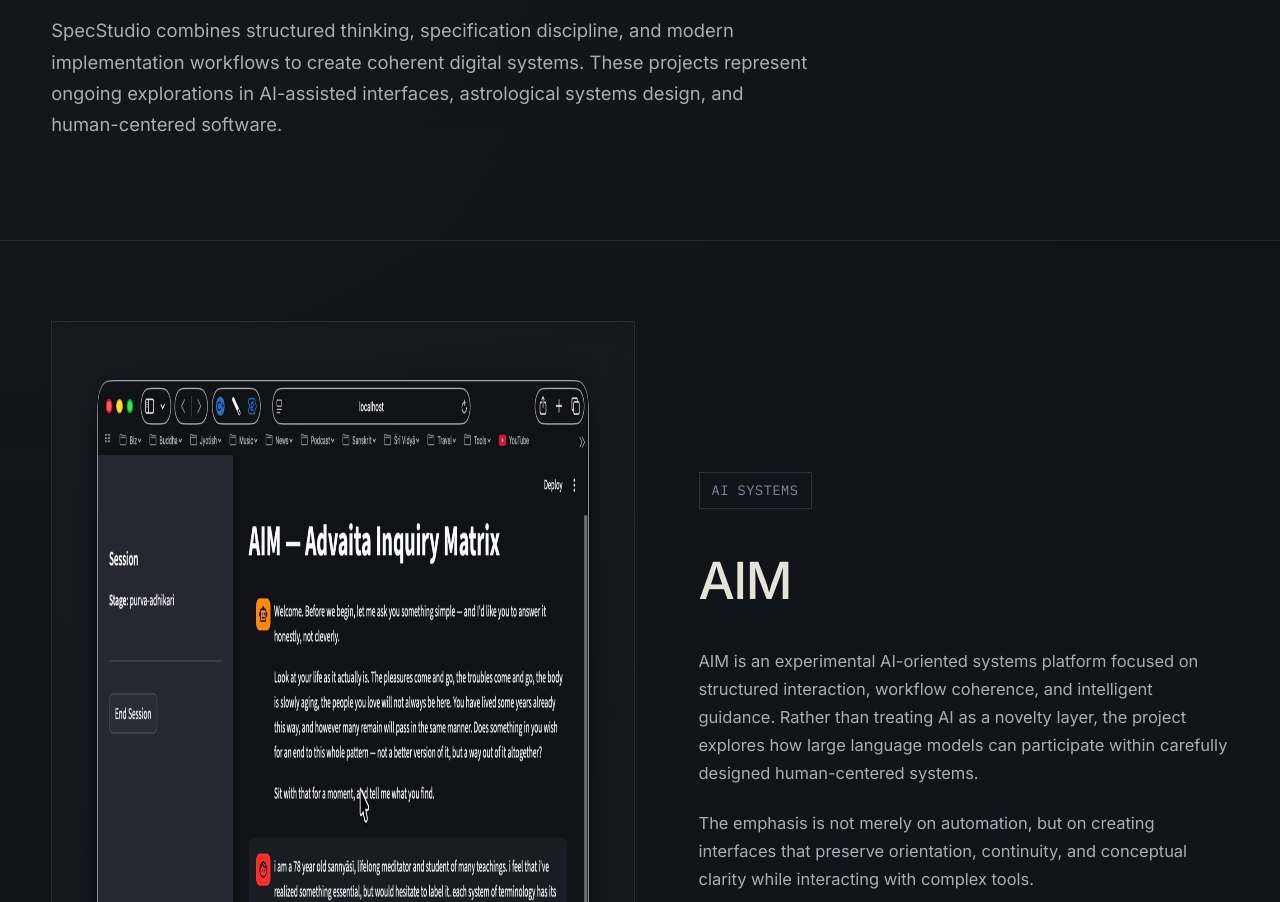
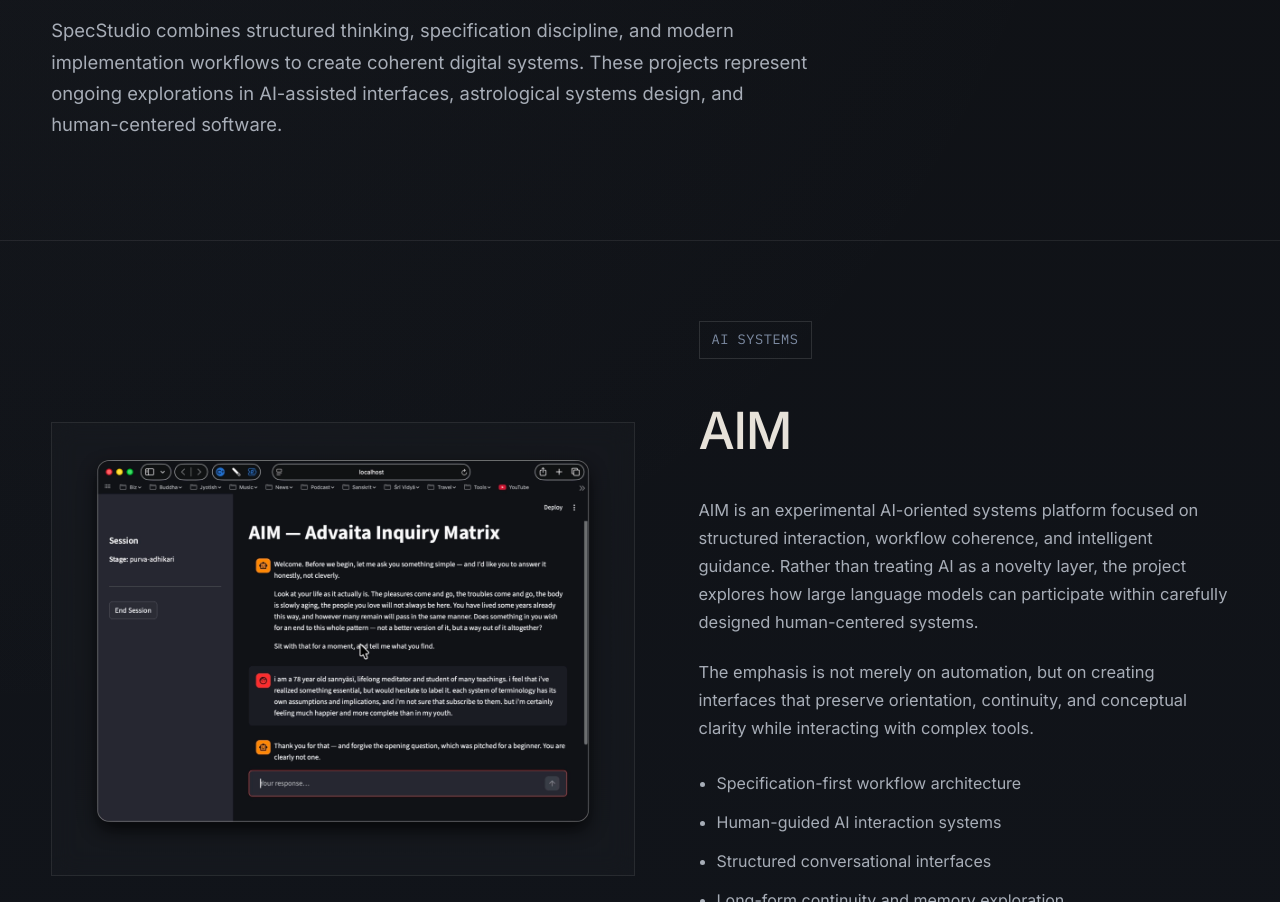
Before and after one commit to SpecStudio-net/SpecStudio.net, a plain HTML site: page projects.html in a window 1280 px wide. Shown: the part 398-1300 px from the top of the page. Drawn offline with Linux system fonts and the light colour scheme.

Commit message:
Fix project image aspect ratio (add height: auto)

```diff
--- a/projects.html
+++ b/projects.html
@@ -130,6 +130,7 @@
 
     .project-image img {
       width: 100%;
+      height: auto;
       display: block;
       border-radius: 2px;
     }
```
